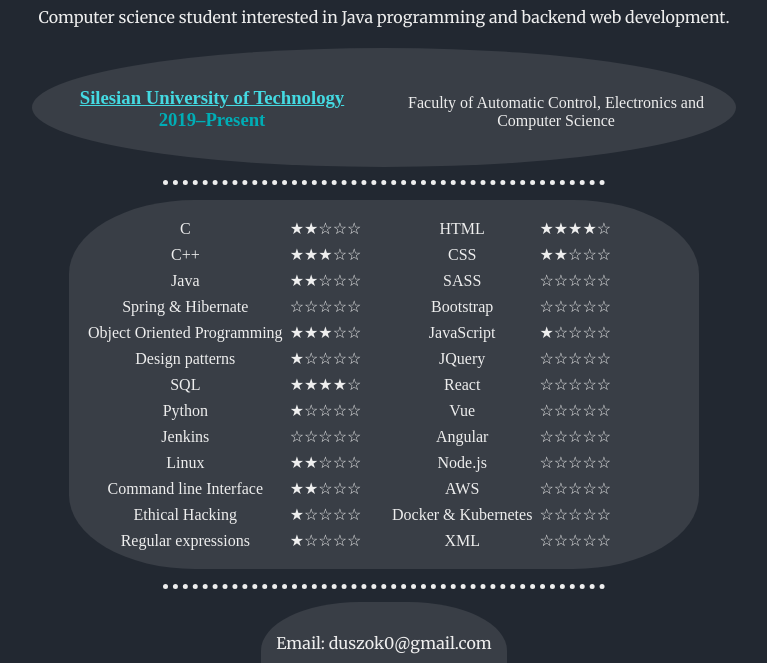
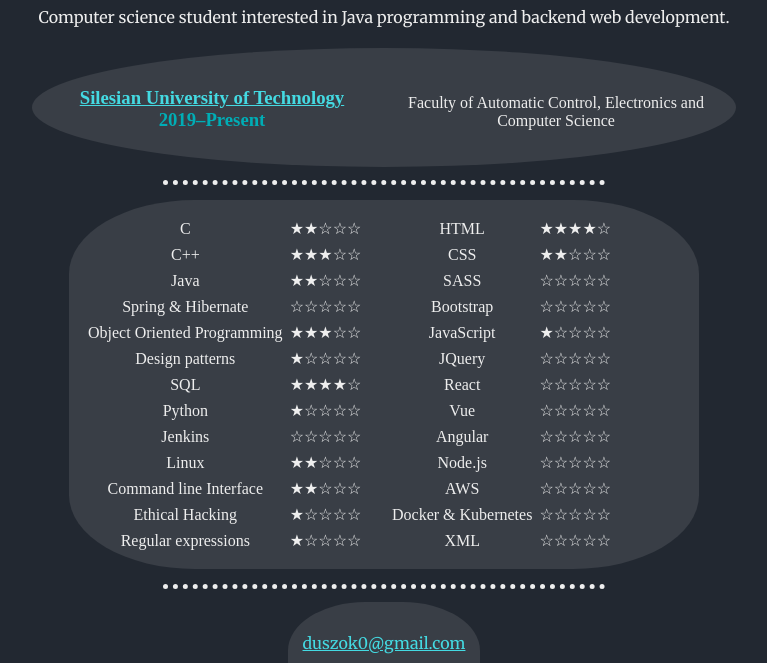
Before and after one commit to Dearmann/personal-site, a plain HTML site: page index.html in a window 1280 px wide. Shown: the part 150-813 px from the top of the page, without its empty margins (256-1023 px from the left). Drawn offline with Linux system fonts and the light colour scheme.

Commit message:
Anchor tag: mailto

```diff
--- a/index.html
+++ b/index.html
@@ -160,7 +160,7 @@
         <hr>
         <footer>
             <div class="contact">
-                <p>Email: duszok0@gmail.com</p>
+                <p><a href="mailto:duszok0@gmail.com">duszok0@gmail.com</a></p>
                 <a href="https://github.com/Dearmann"><img class="img-link" src="images/github.png" alt="GitHub"></a>
                 <a href="https://www.linkedin.com/in/dominik-uszok-4a3717179/"><img class="img-link"
                         src="images/linkedin.png" alt="LinkedIn"></a>
```
